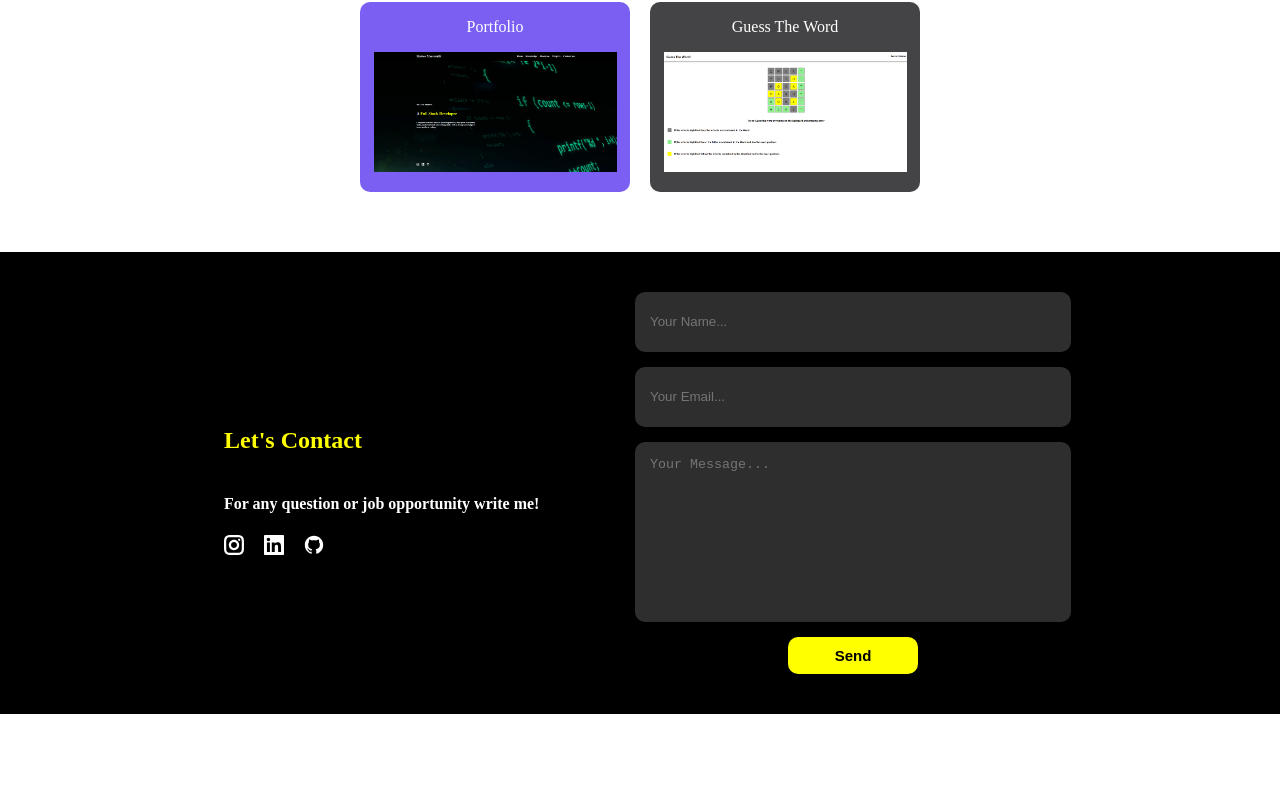
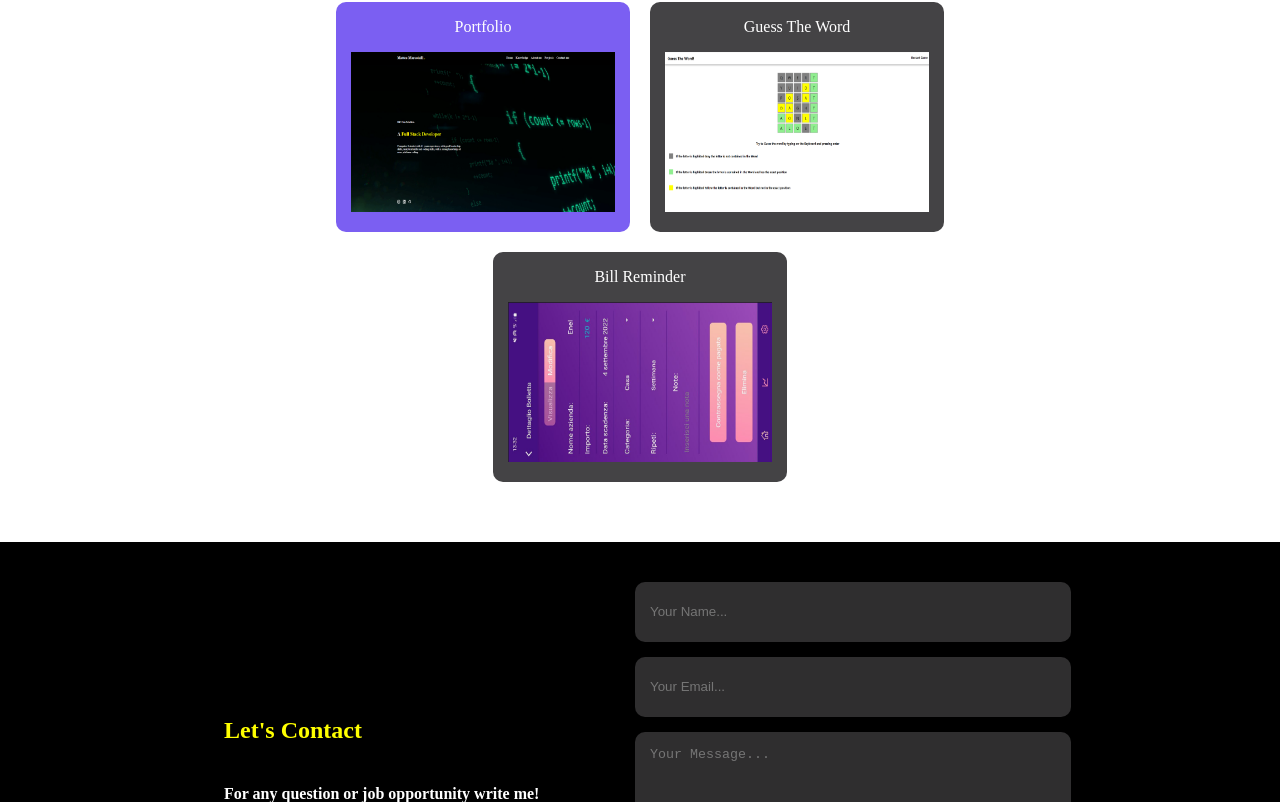
Before and after one commit to MarcotulliMatteo/PersonalPortfolio, a React (Create React App) app: page / in a window 1280 px wide. Shown: the part 2027-2829 px from the top of the page. Before the commit the page ends 2741 px from the top, so only its background shows below. Built offline with nearby package versions, Linux system fonts and the light colour scheme.

Commit message:
Feat: Added project Bill Reminder

```diff
--- a/src/Components/ProjectCard.js
+++ b/src/Components/ProjectCard.js
@@ -11,7 +11,7 @@ const ProjectCard = (props) => {
                 <Text>{props.title}</Text>
                 <Image src={props.image}/>
             </ImageContainerDiv>
-            <Overlay opacity={mouseOver ? 0.7 : 0}
+            <Overlay opacity={mouseOver ? 0.8 : 0}
              onMouseOver={() => setMouseOver(true)}
              onMouseLeave={() => setMouseOver(false)}>
                 <TextH4>{props.title}</TextH4>
@@ -39,8 +39,8 @@ const CardDiv = styled.div`
     border-radius: 10px;
     padding: 15px;
     align-items: center;
-    width: 30vh;
-    height: 160px;
+    width: 33vh;
+    height: 200px;
     text-align: center;
     background-color: ${props => props.color};
     justify-content: center;
@@ -75,8 +75,8 @@ const Text = styled.p`
 
 const Overlay = styled.div`
     padding: 15px;
-    width: 30vh;
-    height: 160px;
+    width: 33vh;
+    height: 200px;
     border-radius: 10px;
     opacity: ${props => props.opacity};
     background-color: black;
--- a/src/Components/RecentProjects.js
+++ b/src/Components/RecentProjects.js
@@ -3,7 +3,8 @@ import { ComponentContainerDiv, ComponentSubContainerDiv, CardContainerDiv, Sect
 import ProjectCard from "./ProjectCard";
 
 import portfolioProject from "../Images/Portfolio.png";
-import guessTheWordGame from "../Images/GuessTheWordGame.png"
+import guessTheWordGame from "../Images/GuessTheWordGame.png";
+import billReminder from "../Images/BillReminder.png";
 
 const RecentProjects = React.forwardRef((props, ref) => {
     return (
@@ -19,6 +20,10 @@ const RecentProjects = React.forwardRef((props, ref) => {
                      title='Guess The Word' description="This is a Game in which you have to guess a word. The projest is written in React."
                      showCode={true} showProject={true} codeHref="https://github.com/MarcotulliMatteo/GuessTheWordGame"
                      projectHref="https://vermillion-clafoutis-eced69.netlify.app/"/>
+
+                    <ProjectCard color='rgb(68,67,69)' image={billReminder}
+                     title='Bill Reminder' description="Mobile Application for Store all the Bill to be paid and already paid. The project is written in React Native using Firebase."
+                     showCode={true} showProject={true} codeHref="https://github.com/MarcotulliMatteo/BillReminder"/>
                 </CardContainerDiv>
             </ComponentSubContainerDiv>
         </ComponentContainerDiv>
```
Also changed, not shown: src/Images/BillReminder.png (added).
